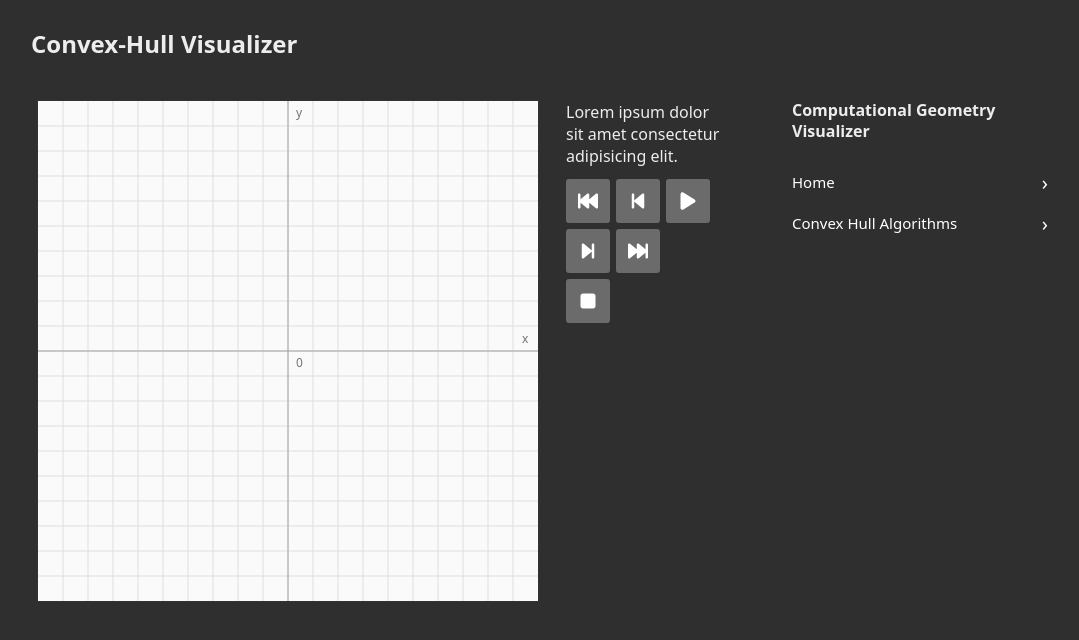
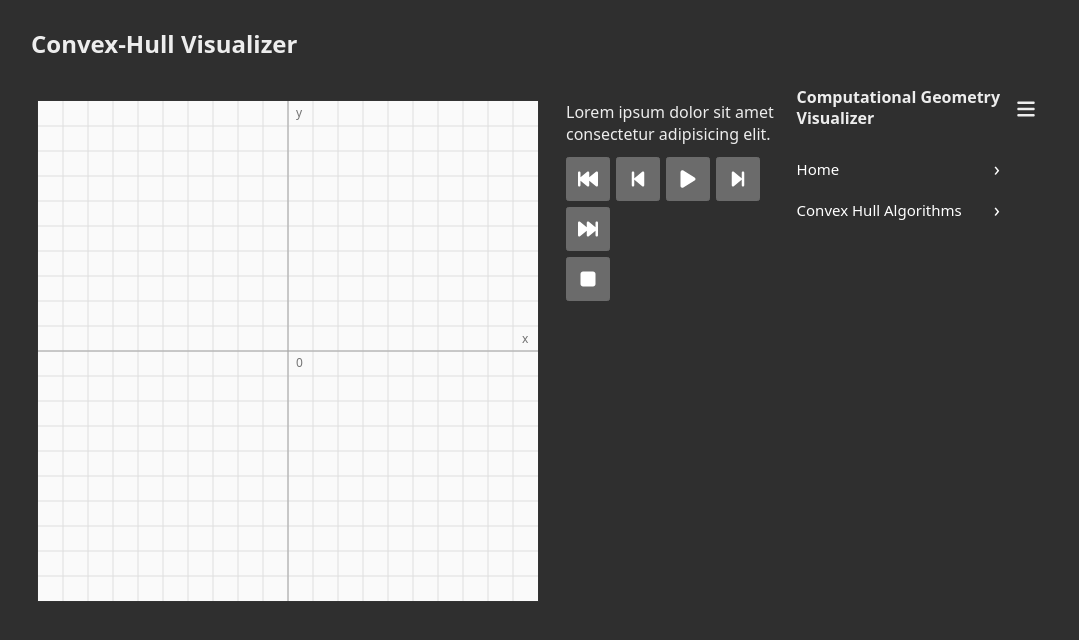
Before and after one commit to LestathRiveraD/Interactive-Convex-Hull-Visualizer, a React (Vite) app in the folder visualizer-frontend/: page /graham-scan in a window 1280 px wide. Shown: the top 640 px of the page, without its empty margins (104-1183 px from the left). Built offline with nearby package versions, Linux system fonts and the light colour scheme.

Commit message:
feat: (ui) toggle open and close side behavior

```diff
--- a/visualizer-frontend/src/App.css
+++ b/visualizer-frontend/src/App.css
@@ -2,6 +2,11 @@
   display: flex;
   margin-left: 10%;
   margin-right: 10%;
+}
+
+.main > :first-child {
+  flex: 1;
+  min-width: 0;
 }
 
 .navBar {
--- a/visualizer-frontend/src/algorithm-pages/convex-hull/graham-scan/graham-scan-styles.css
+++ b/visualizer-frontend/src/algorithm-pages/convex-hull/graham-scan/graham-scan-styles.css
@@ -9,13 +9,14 @@
 
 .geometry-canvas {
   display: block;
-  width: 75%;
+  width: 75vh;
   height: auto;
   aspect-ratio: 1;
   box-shadow: 0 0 0 1px var(--border);
   cursor: crosshair;
   background-color: #fafafa;
   margin: 14px;
+  max-width: 75%;
 }
 .geometry-canvas.is-running { cursor: default; }
 
--- a/visualizer-frontend/src/components/Sidebar.css
+++ b/visualizer-frontend/src/components/Sidebar.css
@@ -1,16 +1,63 @@
+.sidebar-container {
+    display: flex;
+    flex-direction: row;
+    align-items: flex-start;
+    justify-content: flex-end;
+    flex: 0 0 44px;
+    align-self: flex-start;
+    margin-left: auto;
+    gap: 4px;
+    position: sticky;
+    top: 0;
+    width: auto;
+}
+
+.sidebar-container.is-open {
+    flex-basis: 25%;
+}
+
 .sidebar {
-    min-width: 25%;
-    position: sticky;
-    height: calc(100vh - 60px);
     box-sizing: border-box;
     overflow-y: auto;
-    margin-left: 5%
+    flex: 1;
+    min-width: 0;
+    display: flex;
+    flex-direction: row;
+    justify-content: flex-end;
+}
+
+.sidebar-header {
+    display: flex;
+    align-items: center;
+    justify-content: end;
+    gap: 12px;
+    margin-bottom: 20px;
+    padding-right: 0;
 }
 
 .sidebar h2 {
     font-size: 16px;
     line-height: 1.3;
-    margin-bottom: 20px;
+    margin: 0;
+}
+
+.sidebar-toggle {
+    display: inline-flex;
+    align-items: center;
+    justify-content: center;
+    flex-shrink: 0;
+    width: 44px;
+    height: 44px;
+    padding: 0;
+    border: none;
+    border-radius: 6px;
+    background: none;
+    color: inherit;
+    cursor: pointer;
+}
+
+.sidebar-toggle:hover {
+    background: #505050;
 }
 
 .nav-section {
--- a/visualizer-frontend/src/components/Sidebar.jsx
+++ b/visualizer-frontend/src/components/Sidebar.jsx
@@ -18,11 +18,21 @@ const sections = [
 
 function Sidebar() {
     const [openSection, setOpenSection] = useState(null);
+    const [toggle, setToggle] = useState(true)
+
+    const handleClick = () => {
+        setToggle(!toggle)
+    }
+
 
     return (
+        <div className={`sidebar-container${toggle ? ' is-open' : ''}`}>
+            { toggle && (
             <aside className="sidebar">
+                <div>
+                    <div className="sidebar-header">
                         <h2>Computational Geometry<br />Visualizer</h2>
-
+                    </div>
                     <nav>
                         {sections.map((section) => (
                             <div key={section.name}>
@@ -57,7 +67,21 @@ function Sidebar() {
                             </div>
                         ))}
                     </nav>
+                </div>
             </aside>
+            )}
+            <button className="sidebar-toggle" type="button" aria-label="Toggle sidebar" title="Toggle sidebar" onClick={handleClick}>
+                <svg width="20" height="20" viewBox="0 0 448 512" fill="currentColor" aria-hidden="true" focusable="false">
+                    <metadata>
+                        Font Awesome Free 6.7.2 bars icon by Fonticons, Inc. Copyright 2024.
+                        https://fontawesome.com — CC BY 4.0 (https://creativecommons.org/licenses/by/4.0/).
+                        Source: https://github.com/FortAwesome/Font-Awesome/blob/6.7.2/svgs/solid/bars.svg.
+                        SVG path unchanged; presentation and accessibility attributes adapted for React.
+                    </metadata>
+                    <path d="M0 96C0 78.3 14.3 64 32 64l384 0c17.7 0 32 14.3 32 32s-14.3 32-32 32L32 128C14.3 128 0 113.7 0 96zM0 256c0-17.7 14.3-32 32-32l384 0c17.7 0 32 14.3 32 32s-14.3 32-32 32L32 288c-17.7 0-32-14.3-32-32zM448 416c0 17.7-14.3 32-32 32L32 448c-17.7 0-32-14.3-32-32s14.3-32 32-32l384 0c17.7 0 32 14.3 32 32z" />
+                </svg>
+            </button>
+        </div>
     );
 }
 
```
Lines whose indentation alone changed are shown as unchanged.
